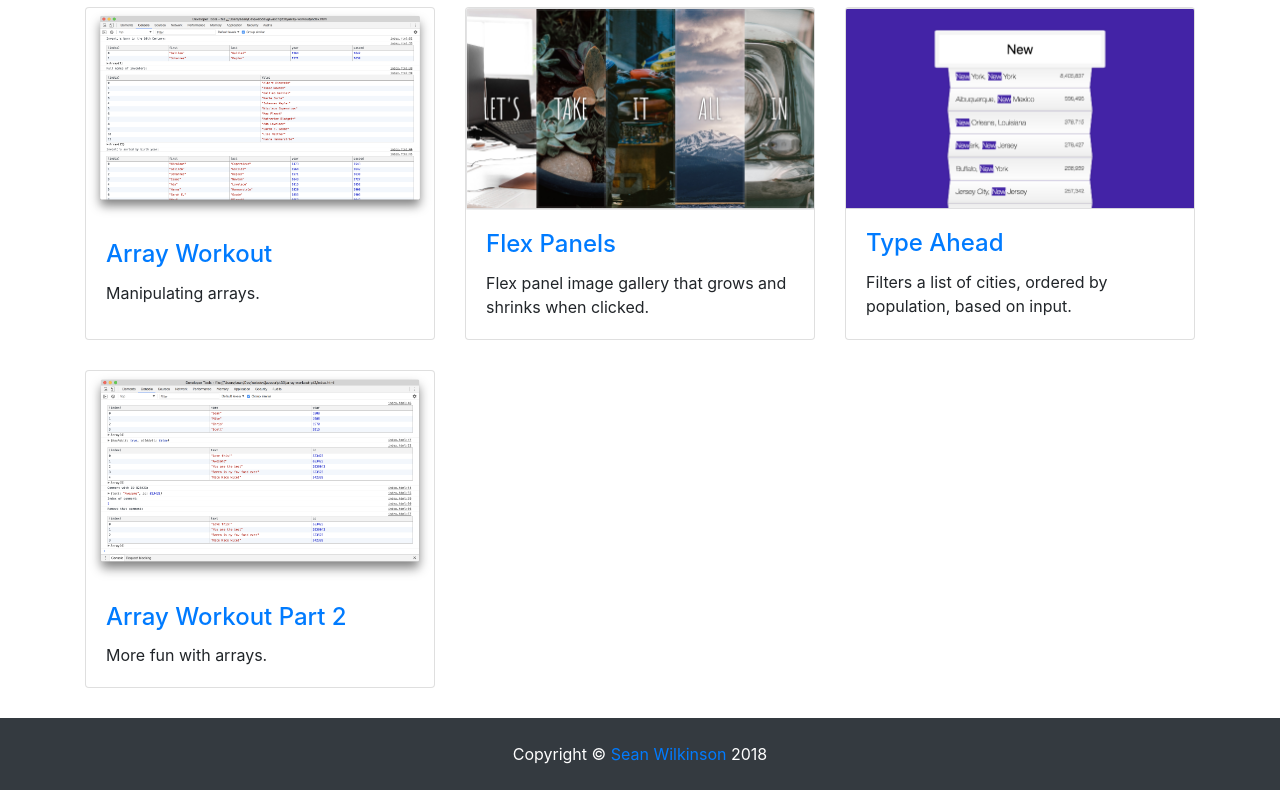
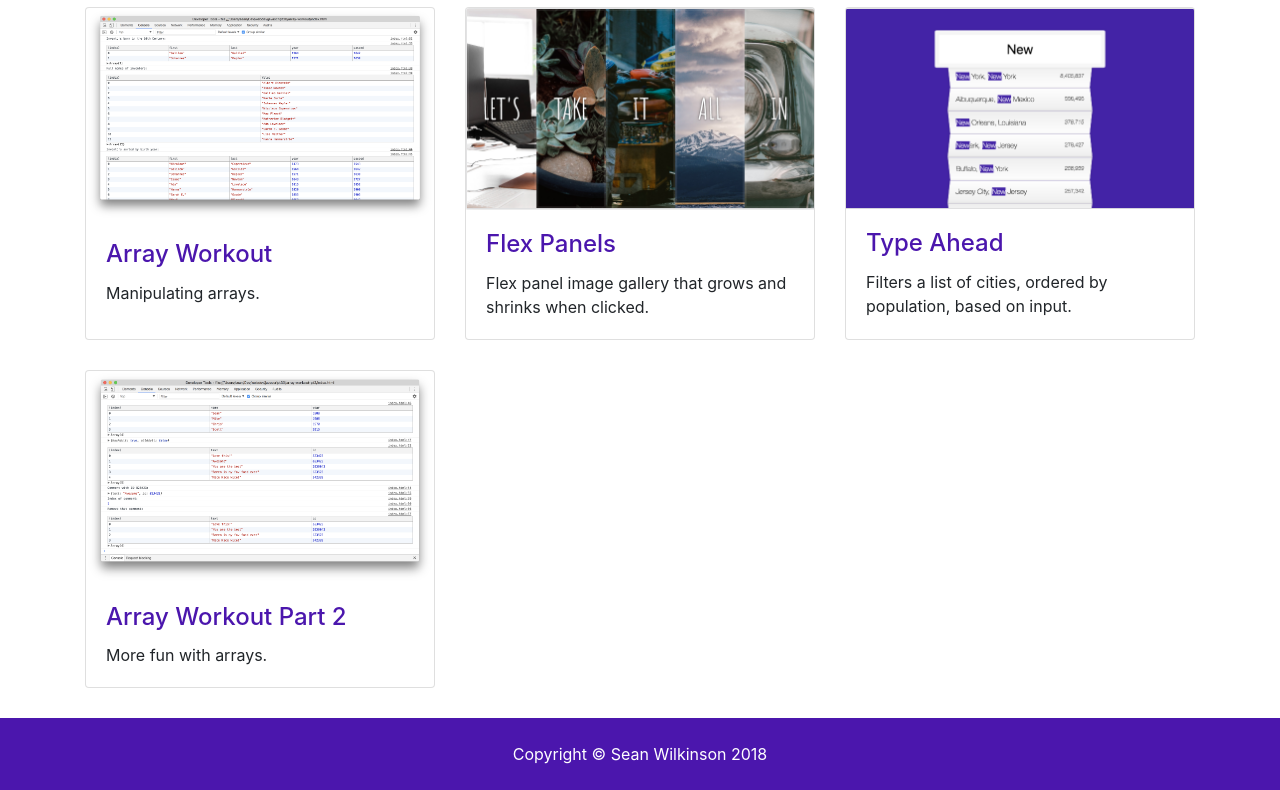
Before and after one commit to dontfollowsean/javascript30, a plain HTML site: page index.html in a window 1280 px wide. Shown: the part 554-1344 px from the top of the page. Drawn offline with Linux system fonts and the light colour scheme.

Commit message:
update styles 😎

```diff
--- a/index.html
+++ b/index.html
@@ -21,7 +21,7 @@
   <body>
 
     <!-- Navigation -->
-    <nav class="navbar navbar-expand-lg navbar-dark bg-dark fixed-top">
+    <nav class="navbar navbar-expand-lg fixed-top bg-purp">
       <div class="container">
         <a class="navbar-brand" href="#">#JavaScript30</a>
         <button class="navbar-toggler" type="button" data-toggle="collapse" data-target="#navbarResponsive" aria-controls="navbarResponsive" aria-expanded="false" aria-label="Toggle navigation">
@@ -160,7 +160,7 @@
     <!-- /.container -->
 
     <!-- Footer -->
-    <footer class="py-4 bg-dark">
+    <footer class="py-4 bg-purp">
       <div class="container">
         <p class="m-0 text-center text-white">Copyright &copy; <a href="https://www.seanewilkinson.com">Sean Wilkinson</a> 2018</p>
       </div>
--- a/styles.css
+++ b/styles.css
@@ -1,8 +1,3 @@
-/*!
- * Start Bootstrap - 3 Col Portfolio (https://startbootstrap.com/template-overviews/3-col-portfolio)
- * Copyright 2013-2018 Start Bootstrap
- * Licensed under MIT (https://github.com/BlackrockDigital/startbootstrap-3-col-portfolio/blob/master/LICENSE)
- */
 
 body {
   padding-top: 54px;
@@ -14,6 +9,22 @@ body {
   }
 }
 
+.bg-purp {
+  color: #fff;
+  background-color: #4b16ad;
+}
+
+.bg-purp a {
+  color: #fff;
+}
+
+a {
+  color: #4b16ad;
+}
+a:hover, a:focus, a:active {
+  color: #2e0d69;
+}
+
 .portfolio-item {
   margin-bottom: 30px;
 }
```
Also changed, not shown: 1 other file.
